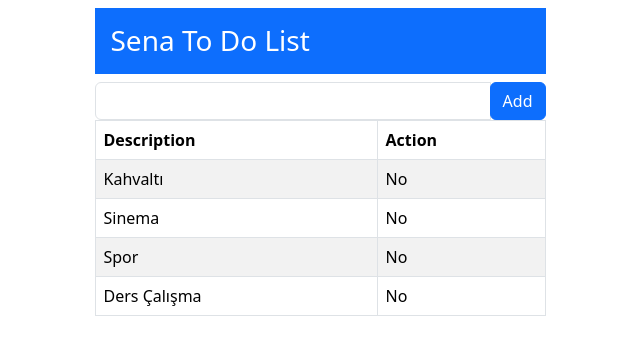
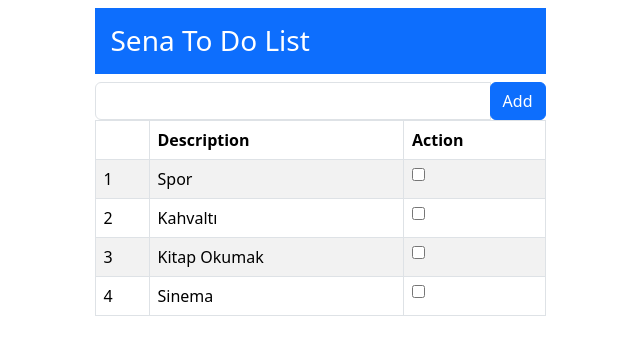
Before and after one commit to sena-nur/angular-projects, an Angular app in the folder to-do-app/: page / in a window 1280 px wide. Shown: the top 354 px of the page, without its empty margins (320-960 px from the left). Built offline with nearby package versions, Linux system fonts and the light colour scheme.

Commit message:
feat:add reating model

```diff
--- a/to-do-app/src/app/app.component.html
+++ b/to-do-app/src/app/app.component.html
@@ -1,7 +1,7 @@
 <div class="container">
   <div class="row justify-content-center">
     <div class="col-5">
-      <h3 class="bg-primary text-white p-3">{{ user }} To Do List</h3>
+      <h3 class="bg-primary text-white p-3">{{ getName() }} To Do List</h3>
       <div class="input-group">
         <input type="text" class="form-control" />
         <div class="input-group-append">
@@ -11,17 +11,19 @@
       <table class="table table-striped table-bordered">
         <thead>
           <tr>
+            <th></th>
             <th>Description</th>
             <th>Action</th>
           </tr>
         </thead>
         <tbody>
-          <tr *ngFor="let item of items">
+          <tr *ngFor="let item of getItems(); let i = index">
+            <td>{{ i + 1 }}</td>
             <td>
               {{ item.description }}
             </td>
 
-            <td>{{ item.action }}</td>
+            <td><input type="checkbox" [(ngModel)]="item.action" /></td>
           </tr>
         </tbody>
       </table>
--- a/to-do-app/src/app/app.component.ts
+++ b/to-do-app/src/app/app.component.ts
@@ -1,21 +1,23 @@
 import { Component } from '@angular/core';
 import { RouterOutlet } from '@angular/router';
-import { CommonModule } from '@angular/common';
-
+import { CommonModule, NgFor } from '@angular/common';
+import { Model } from './model';
+import { FormsModule } from '@angular/forms';
 @Component({
   selector: 'app-root',
   standalone: true,
-  imports: [RouterOutlet, CommonModule],
+  imports: [RouterOutlet, CommonModule, FormsModule],
   templateUrl: './app.component.html',
   styleUrl: './app.component.css',
 })
 export class AppComponent {
-  title = 'to-do-app';
-  user = 'Sena';
-  items = [
-    { description: 'Kahvaltı', action: 'No' },
-    { description: 'Sinema', action: 'No' },
-    { description: 'Spor', action: 'No' },
-    { description: 'Ders Çalışma', action: 'No' },
-  ];
+  model = new Model();
+
+  getName() {
+    return this.model.user;
+  }
+
+  getItems() {
+    return this.model.items;
+  }
 }
--- /dev/null
+++ b/to-do-app/src/app/model.ts
@@ -0,0 +1,24 @@
+export class Model {
+  user;
+  items;
+
+  constructor() {
+    this.user = 'Sena';
+    this.items = [
+      new TodoItem('Spor', false),
+      new TodoItem('Kahvaltı', false),
+      new TodoItem('Kitap Okumak', false),
+      new TodoItem('Sinema', false),
+    ];
+  }
+}
+
+export class TodoItem {
+  description;
+  action;
+
+  constructor(description: String, action: boolean) {
+    this.description = description;
+    this.action = action;
+  }
+}
```
